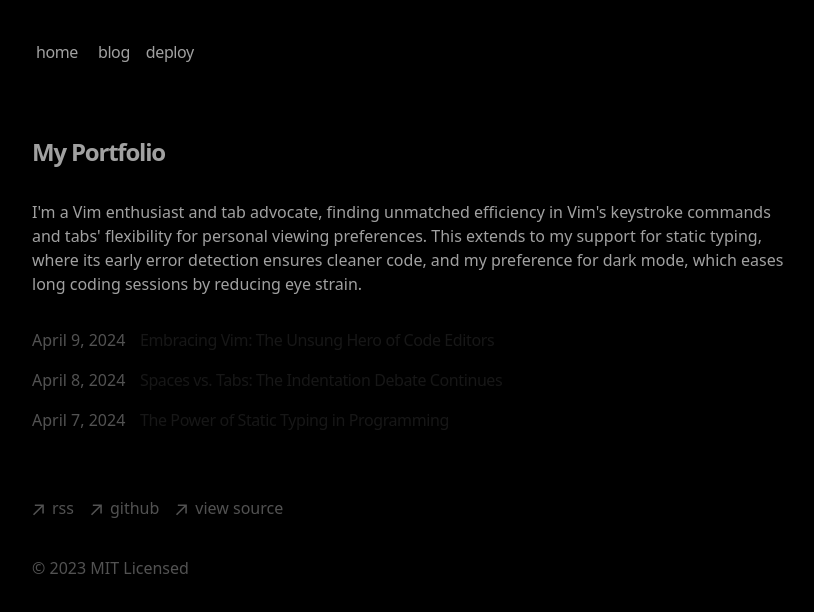
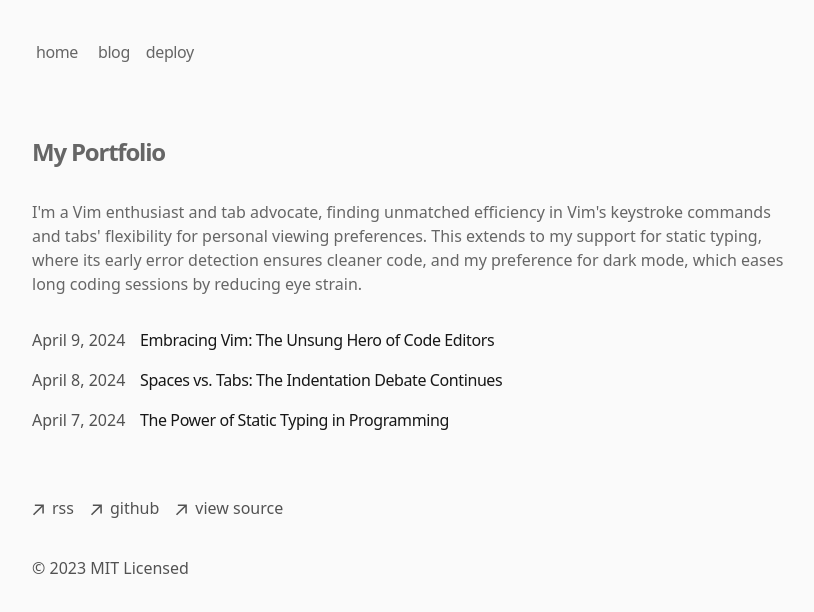
Before and after one commit to abittechnical/blog, a Next.js app: page / in a window 1280 px wide. Shown: the top 612 px of the page, without its empty margins (224-1038 px from the left). Built offline with nearby package versions, Linux system fonts and the light colour scheme.

Commit message:
refactor(typography): remove starter prose styles, install typography plugin

```diff
--- a/app/layout.tsx
+++ b/app/layout.tsx
@@ -40,7 +40,7 @@ const cx = (...classes) => classes.filter(Boolean).join(' ');
 
 export default function RootLayout({ children }: { children: React.ReactNode }) {
   return (
-    <html lang="en" className={cx('dark text-secondary bg-2 dark:bg-2', GeistSans.variable, GeistMono.variable)}>
+    <html lang="en" className={cx('text-secondary bg-2 dark:bg-2', GeistSans.variable, GeistMono.variable)}>
       <body className="antialiased max-w-3xl mx-4 mt-8 lg:mx-auto">
         <main className="flex-auto min-w-0 mt-6 flex flex-col px-2 md:px-0">
           <Navbar />
--- a/styles/global.css
+++ b/styles/global.css
@@ -37,109 +37,109 @@ html {
   min-width: 360px;
 }
 
-.prose .anchor {
-  @apply absolute invisible no-underline;
+/*.prose .anchor {*/
+/*  @apply absolute invisible no-underline;*/
 
-  margin-left: -1em;
-  padding-right: 0.5em;
-  width: 80%;
-  max-width: 700px;
-  cursor: pointer;
-}
+/*  margin-left: -1em;*/
+/*  padding-right: 0.5em;*/
+/*  width: 80%;*/
+/*  max-width: 700px;*/
+/*  cursor: pointer;*/
+/*}*/
 
-.anchor:hover {
-  @apply visible;
-}
+/*.anchor:hover {*/
+/*  @apply visible;*/
+/*}*/
 
-.prose a {
-  @apply underline transition-all decoration-neutral-400 dark:decoration-neutral-600 underline-offset-2 decoration-[0.1em];
-}
+/*.prose a {*/
+/*  @apply underline transition-all decoration-neutral-400 dark:decoration-neutral-600 underline-offset-2 decoration-[0.1em];*/
+/*}*/
 
-.prose .anchor:after {
-  @apply text-neutral-300 dark:text-neutral-700;
-  content: '#';
-}
+/*.prose .anchor:after {*/
+/*  @apply text-neutral-300 dark:text-neutral-700;*/
+/*  content: '#';*/
+/*}*/
 
-.prose *:hover > .anchor {
-  @apply visible;
-}
+/*.prose *:hover > .anchor {*/
+/*  @apply visible;*/
+/*}*/
 
-.prose pre {
-  @apply bg-1 dark:bg-1 rounded overflow-x-auto border py-3 px-5 text-sm hover:bg-gray-hover hover:border-hover;
-}
+/*.prose pre {*/
+/*  @apply bg-1 dark:bg-1 rounded overflow-x-auto border py-3 px-5 text-sm hover:bg-gray-hover hover:border-hover;*/
+/*}*/
 
-.prose code {
-  @apply px-1 py-0.5 rounded-sm;
-}
+/*.prose code {*/
+/*  @apply px-1 py-0.5 rounded-sm;*/
+/*}*/
 
-.prose pre code {
-  @apply p-0;
-  border: initial;
-  line-height: 1.5;
-}
+/*.prose pre code {*/
+/*  @apply p-0;*/
+/*  border: initial;*/
+/*  line-height: 1.5;*/
+/*}*/
 
-.prose code span {
-  @apply font-medium;
-}
+/*.prose code span {*/
+/*  @apply font-medium;*/
+/*}*/
 
-.prose img {
-  /* Don't apply styles to next/image */
-  @apply m-0;
-}
+/*.prose img {*/
+/*  !* Don't apply styles to next/image *!*/
+/*  @apply m-0;*/
+/*}*/
 
-.prose p {
-  @apply my-4 text-secondary;
-}
-.prose {
-  h1,
-  h2,
-  h3,
-  h4 {
-    @apply text-primary;
-  }
-}
-.prose h1 {
-  @apply text-4xl font-medium tracking-tight mt-6 mb-2;
-}
+/*.prose p {*/
+/*  @apply my-4 text-secondary;*/
+/*}*/
+/*.prose {*/
+/*  h1,*/
+/*  h2,*/
+/*  h3,*/
+/*  h4 {*/
+/*    @apply text-primary;*/
+/*  }*/
+/*}*/
+/*.prose h1 {*/
+/*  @apply text-4xl font-medium tracking-tight mt-6 mb-2;*/
+/*}*/
 
-.prose h2 {
-  @apply text-xl font-medium tracking-tight mt-6 mb-2;
-}
+/*.prose h2 {*/
+/*  @apply text-xl font-medium tracking-tight mt-6 mb-2;*/
+/*}*/
 
-.prose h3 {
-  @apply text-xl font-medium tracking-tight mt-6 mb-2;
-}
+/*.prose h3 {*/
+/*  @apply text-xl font-medium tracking-tight mt-6 mb-2;*/
+/*}*/
 
-.prose h4 {
-  @apply text-lg font-medium tracking-tight mt-6 mb-2;
-}
+/*.prose h4 {*/
+/*  @apply text-lg font-medium tracking-tight mt-6 mb-2;*/
+/*}*/
 
-.prose strong {
-  @apply font-medium;
-}
+/*.prose strong {*/
+/*  @apply font-medium;*/
+/*}*/
 
-.prose ul {
-  @apply list-disc pl-6;
-}
+/*.prose ul {*/
+/*  @apply list-disc pl-6;*/
+/*}*/
 
-.prose ol {
-  @apply list-decimal pl-6;
-}
+/*.prose ol {*/
+/*  @apply list-decimal pl-6;*/
+/*}*/
 
-.prose > :first-child {
-  /* Override removing top margin, causing layout shift */
-  margin-top: 1.25em !important;
-  margin-bottom: 1.25em !important;
-}
+/*.prose > :first-child {*/
+/*  !* Override removing top margin, causing layout shift *!*/
+/*  margin-top: 1.25em !important;*/
+/*  margin-bottom: 1.25em !important;*/
+/*}*/
 
-pre::-webkit-scrollbar {
-  display: none;
-}
+/*pre::-webkit-scrollbar {*/
+/*  display: none;*/
+/*}*/
 
-pre {
-  -ms-overflow-style: none; /* IE and Edge */
-  scrollbar-width: none; /* Firefox */
-}
+/*pre {*/
+/*  -ms-overflow-style: none; !* IE and Edge *!*/
+/*  scrollbar-width: none; !* Firefox *!*/
+/*}*/
 
 /* Remove Safari input shadow on mobile */
 input[type='text'],
--- a/tailwind.config.js
+++ b/tailwind.config.ts
@@ -1,5 +1,7 @@
-/** @type {import('tailwindcss').Config} */
-module.exports = {
+import type { Config } from 'tailwindcss';
+import typographyPlugin from '@tailwindcss/typography';
+
+export default {
   content: ['./app/**/*.{ts,tsx}', './components/**/*.{ts,tsx}'],
   theme: {
     borderRadius: {
@@ -39,5 +41,5 @@ module.exports = {
       },
     },
   },
-  plugins: [],
-};
+  plugins: [typographyPlugin],
+} satisfies Config;
```
